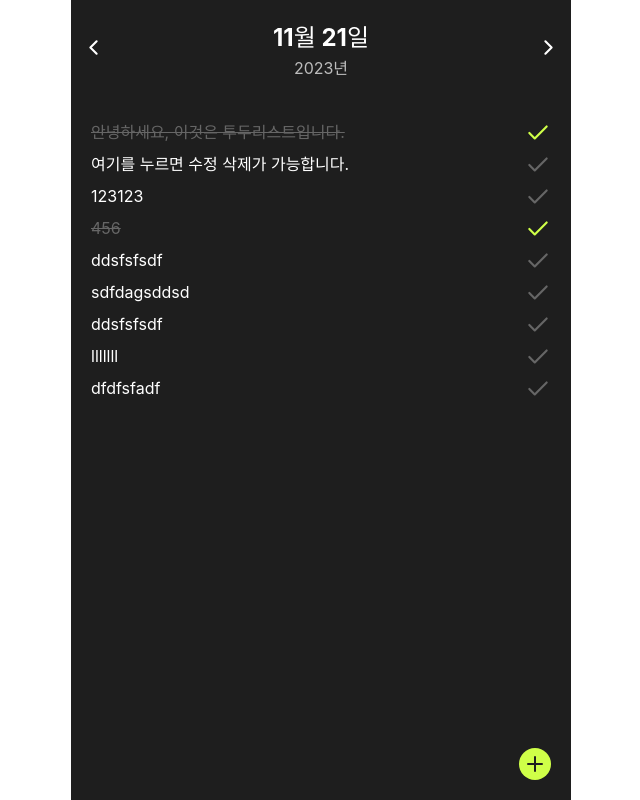
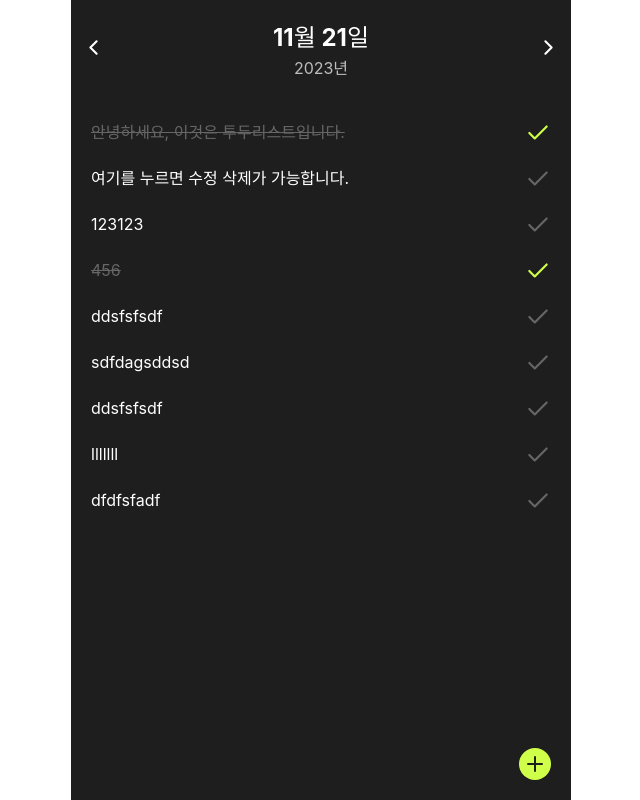
Before and after one commit to berrrycoding/elice-todo-list, a React (Vite) app: page / in a window 1280 px wide. Shown: the whole page, without its empty margins (319-959 px from the left). Built offline with nearby package versions, Linux system fonts and the light colour scheme.

Commit message:
todoItems 사이 간격

```diff
--- a/src/App.tsx
+++ b/src/App.tsx
@@ -45,6 +45,9 @@ function App() {
           height: "100%",
           boxSizing: "border-box",
           overflowY: "auto",
+          display: "flex",
+          flexDirection: "column",
+          gap: 14,
         }}
       >
         {todoItems.map((item) => {
```
